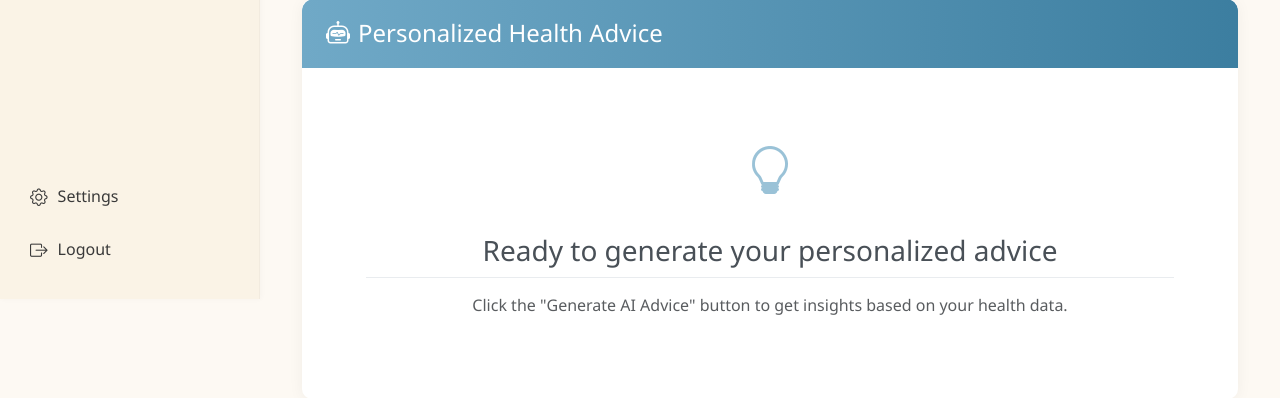
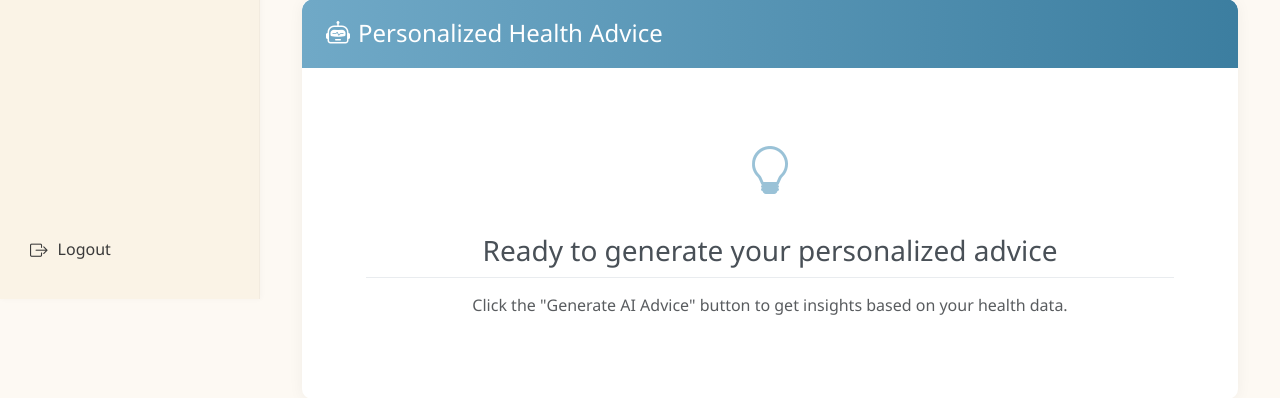
Before and after one commit to ITECH-Group8/WellLog, a Django app: page /analysis/ai-advice/ in a window 1280 px wide. Shown: the part 501-899 px from the top of the page. Run offline with Django 4.2, Linux system fonts and the light colour scheme; the visitor is signed in with stand-in values (Sample User, id 1); data that the repository does not hold is empty.

Commit message:
remove unused buttom (#27)
Co-authored-by: Yu Ye <2993533y@student.gla.ac.uk>

```diff
--- a/templates/base_with_sidebar.html
+++ b/templates/base_with_sidebar.html
@@ -805,12 +805,6 @@
     <div class="sidebar-bottom">
       <ul class="nav flex-column">
         <li class="nav-item">
-          <a href="#" class="nav-link d-flex align-items-center">
-            <i class="bi bi-gear"></i>
-            <span>Settings</span>
-          </a>
-        </li>
-        <li class="nav-item">
           <a href="{% url 'account_logout' %}" class="nav-link d-flex align-items-center">
             <i class="bi bi-box-arrow-right"></i>
             <span>Logout</span>
```
